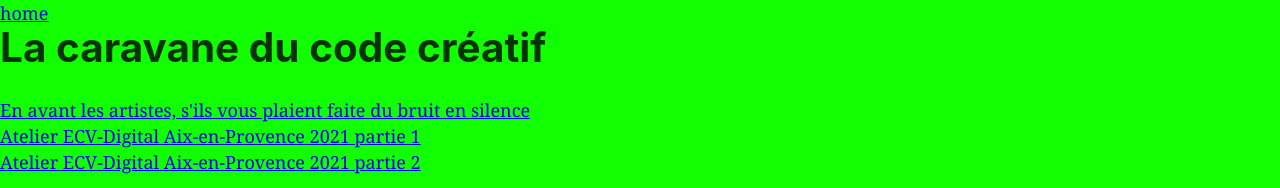
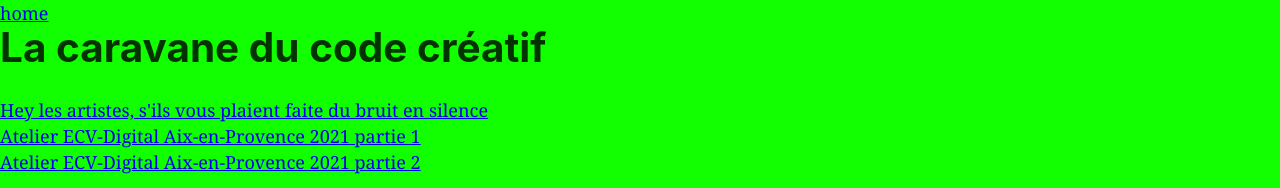
Before and after one commit to Olombelona/lavoieducode, a Gatsby site: page /stan/home in a window 1280 px wide. Shown: the top 188 px of the page. Built offline with nearby package versions, Linux system fonts and the light colour scheme; Gatsby itself is replaced by a stand-in of ours.

Commit message:
Update menu_stan.js

```diff
--- a/src/components/stan/menu_stan.js
+++ b/src/components/stan/menu_stan.js
@@ -34,9 +34,7 @@ export function MenuCulture() {
     <div>
       <MenuLink
         link="/stan/culture/artistes"
-        name={
-          "En avant les artistes, s'ils vous plaient faite du bruit en silence"
-        }
+        name={"Hey les artistes, s'ils vous plaient faite du bruit en silence"}
       ></MenuLink>
     </div>
   );
```
